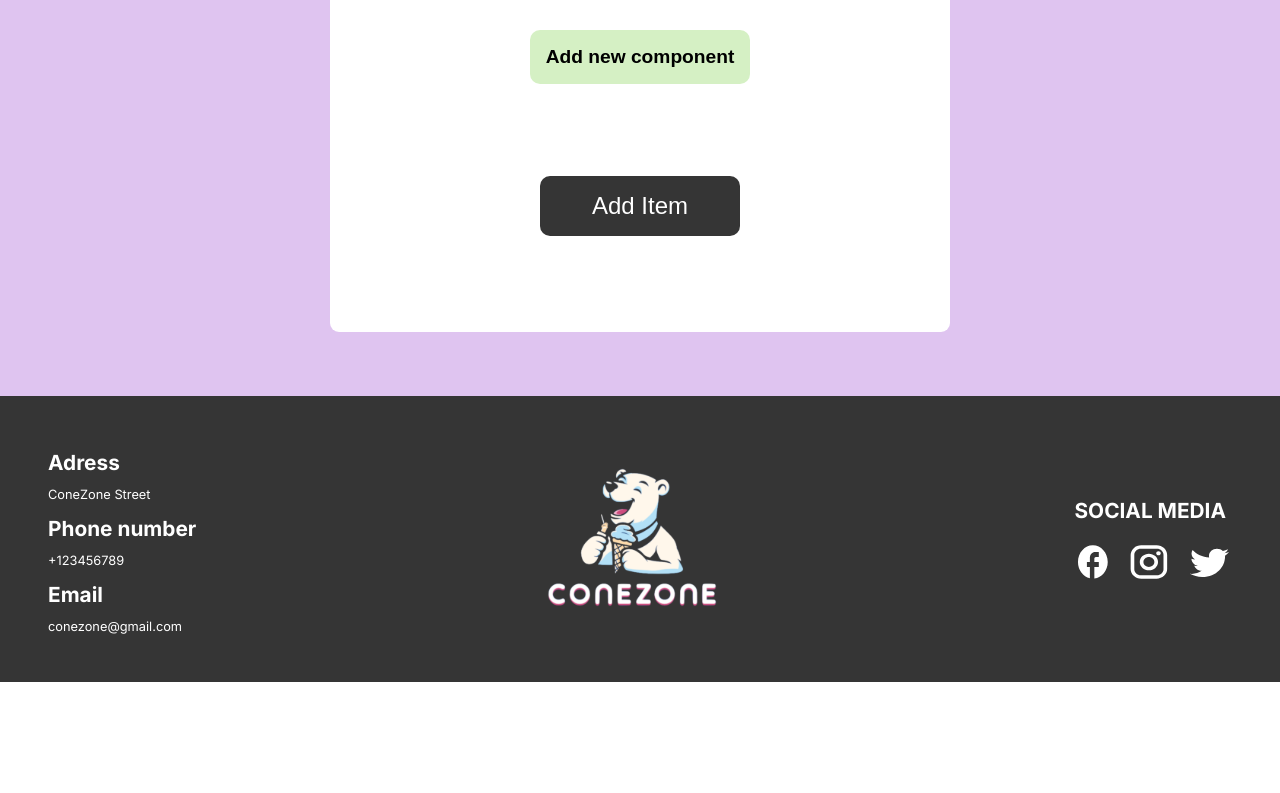
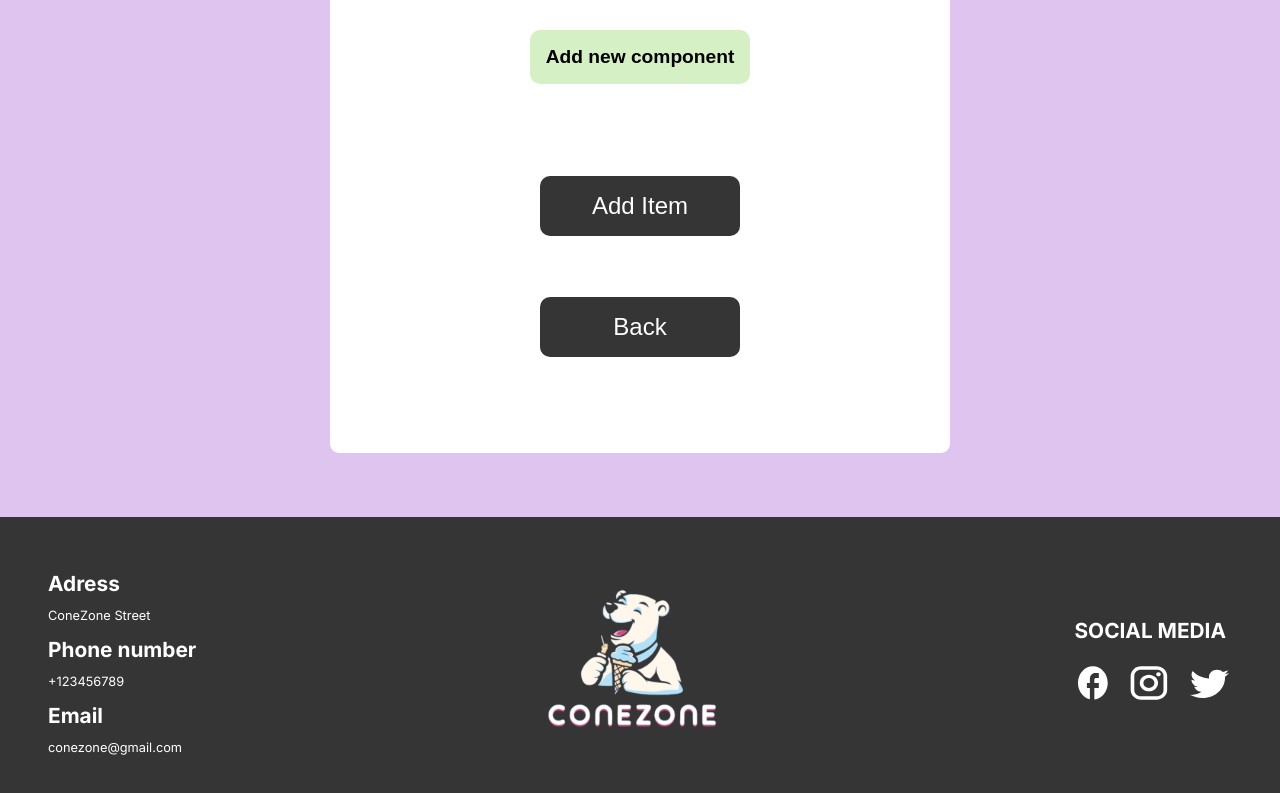
Before and after one commit to NajibMuhammadi/ConeZone, a React (Vite) app in the folder frontend/: page /add in a window 1280 px wide. Shown: the part 1048-1841 px from the top of the page. Before the commit the page ends 1730 px from the top, so only its background shows below. Built offline with nearby package versions, Linux system fonts and the light colour scheme; a web font is replaced by a local one.

Commit message:
added back buttons

```diff
--- a/frontend/src/Pages/AddItemPage.tsx
+++ b/frontend/src/Pages/AddItemPage.tsx
@@ -69,6 +69,10 @@ function AddItemPage() {
                 console.error('Error parsing token', error)
             }
         }
+    }
+
+    const goBack = () => {
+        navigate('/editmenu')
     }
 
     return (
@@ -159,8 +163,8 @@ function AddItemPage() {
                                     className="add-item__component-btn"
                                 > Add new component</button>
                             </label>
-
                             <button className="add-item__button" onClick={saveItem}>Add Item</button>
+                            <button className="add-item__button" onClick={goBack}>Back</button>
                         </form>
                     </article>
                 </section>
--- a/frontend/src/Pages/EditItemPage.tsx
+++ b/frontend/src/Pages/EditItemPage.tsx
@@ -119,6 +119,10 @@ function EditItemPage() {
         }
     }
 
+    const goBack = () => {
+        navigate('/editmenu')
+    }
+
 
 
     return (
@@ -147,6 +151,7 @@ function EditItemPage() {
                                         <li className="edit-item__component-item" key={index}>{component}</li>
                                     ))}
                                 </ul>
+                                <button className="edit-item__button" onClick={goBack}>Back</button>
                             </section>
                         </article>
                     </section>
@@ -241,6 +246,7 @@ function EditItemPage() {
                                     > Add new component</button>
                                 </label>
                                 <button className="edit-item__button" onClick={changeItem}>Save Changes</button>
+                                <button className="edit-item__button" onClick={goBack}>Back</button>
                             </form>
                         </article>
                     </section>
```
